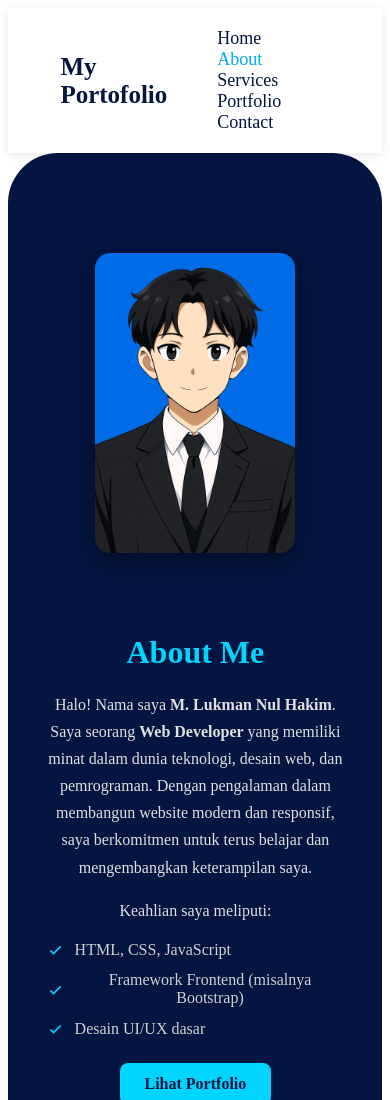
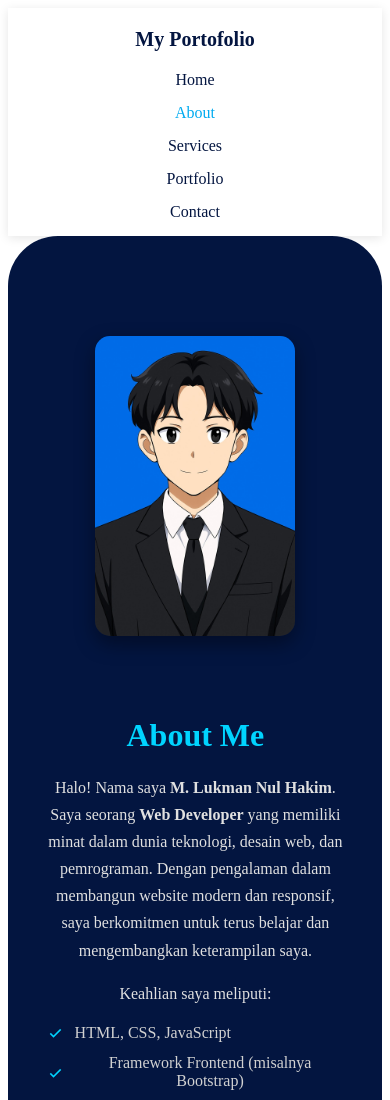
Before and after one commit to Rinnn05/portofolio, a plain HTML site: page about.html in a window 390 px wide. Shown: the top 1100 px of the page. Drawn offline with nearby package versions, Linux system fonts and the light colour scheme.

Commit message:
Update styleabout.css

```diff
--- a/styleabout.css
+++ b/styleabout.css
@@ -1,3 +1,5 @@
+/* ===== Responsif Header & Navbar ===== */
+@media (max-width: 768px) {
 .header {
   display: flex;
   justify-content: space-between;
@@ -5,6 +7,8 @@
   padding: 20px 10%;
   background: #fff;
   box-shadow: 0 2px 10px rgba(0,0,0,0.1);
+  flex-direction: column;
+  padding: 15px;
 }
 
 .logo {
@@ -15,7 +19,16 @@
   padding: 5px 15px;
   border-radius: 8px;
   text-decoration: none;
+  margin-bottom: 15px;
+  font-size: 20px;
 }
+
+  .navbar {
+    display: flex;
+    flex-direction: column;
+    align-items: center;
+    gap: 15px; /* jarak antar link */
+  }
 
 .navbar a {
   font-size: 18px;
@@ -24,6 +37,8 @@
   text-decoration: none;
   margin-left: 35px;
   transition: .3s;
+  margin: 0; /* hilangkan margin kiri */
+  font-size: 16px;
 }
 
 .navbar a:hover,
@@ -141,4 +156,5 @@
   text-align: center;
   padding: 50px;
   border-radius: 0 0 50px 50px; /* bawah melengkung */
+
 }
```
